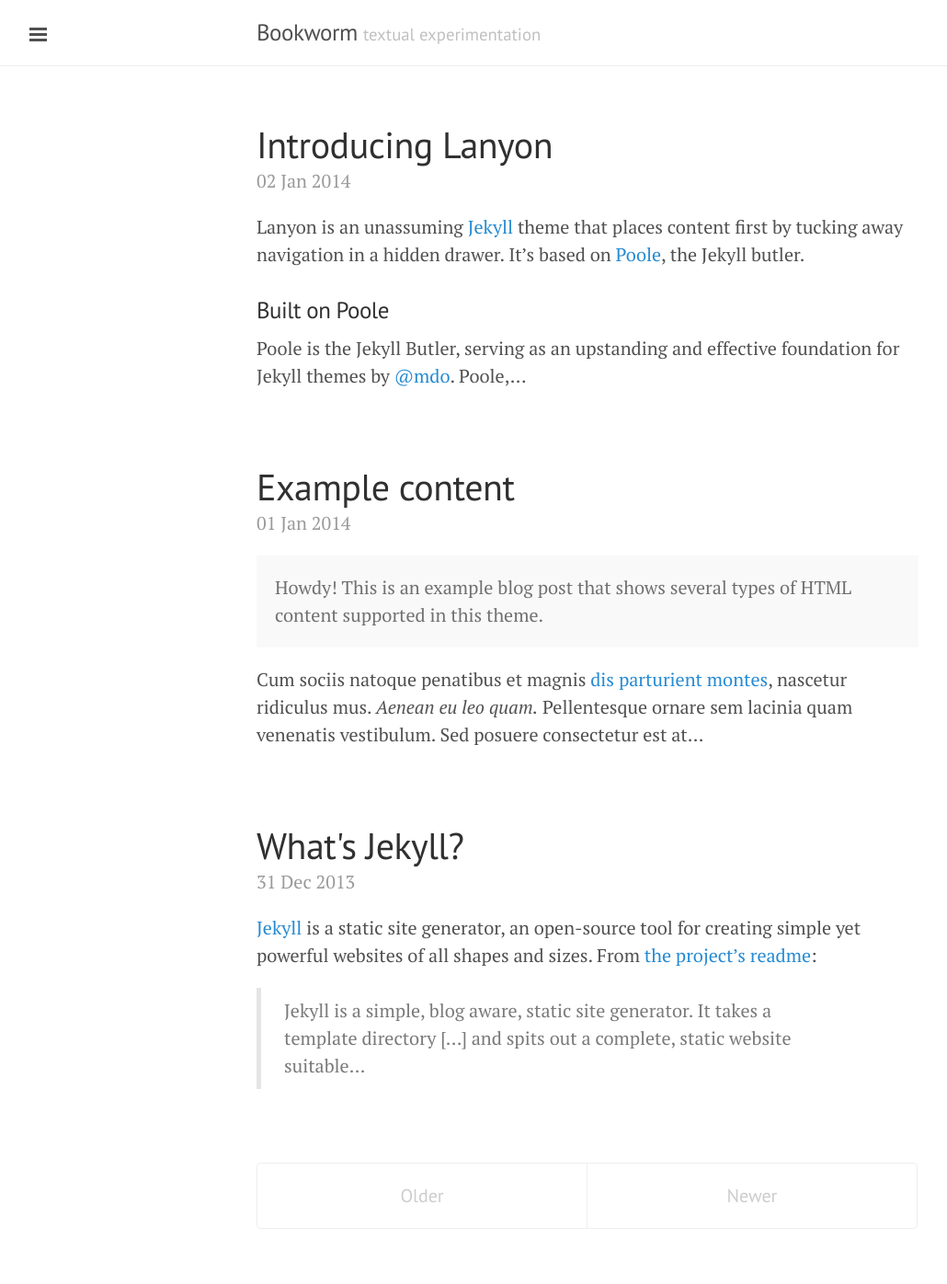
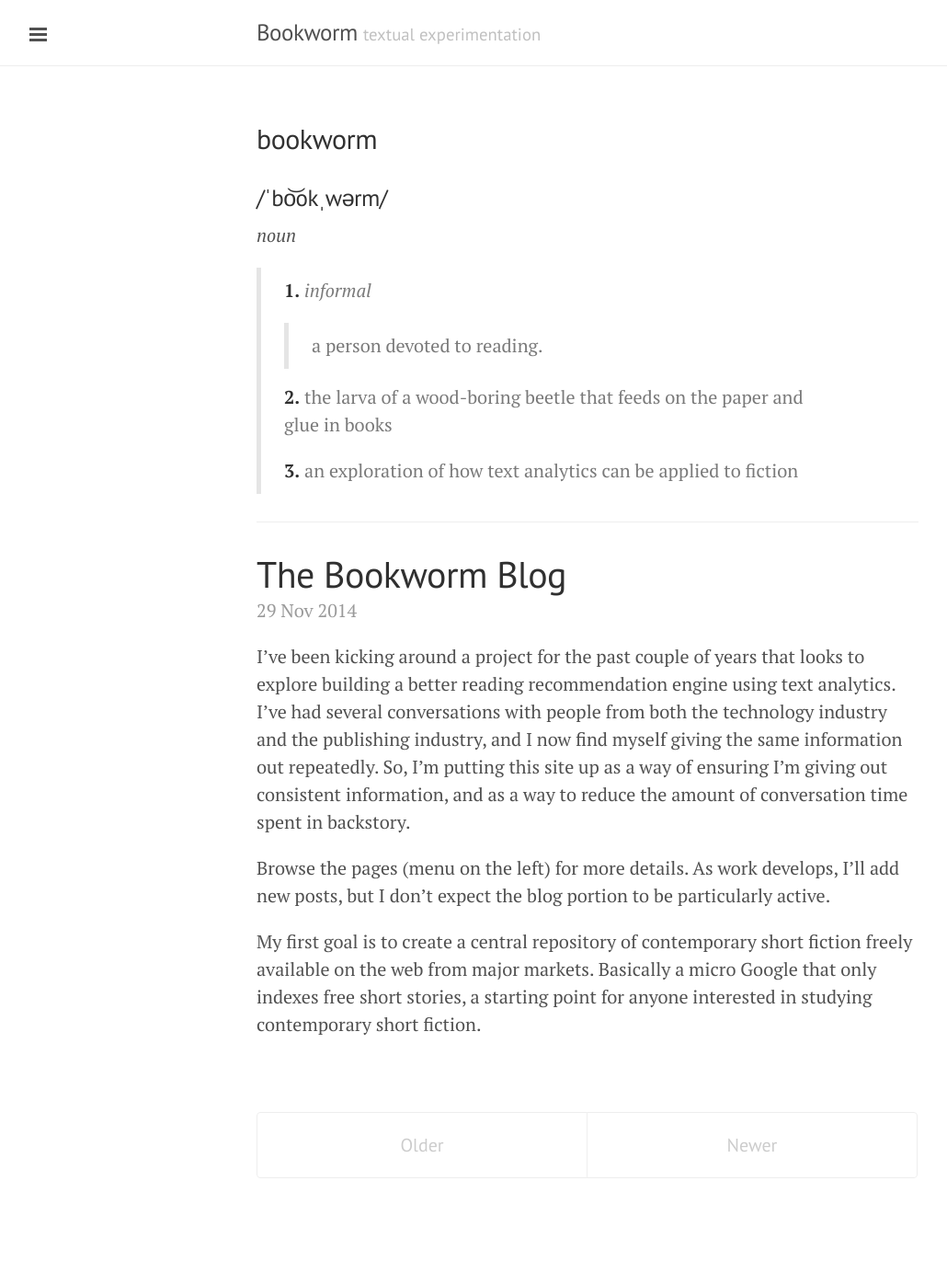
Before and after one commit to davidlday/bookworm-blog, a Jekyll site: the page built from index.html, in a window 1280 px wide. Shown: the whole page at 92% size, without its empty margins (1-1031 px from the left). Built offline with Jekyll 4.4.1, drawn with Linux system fonts in a browser that asks for light colours; Markdown is read by kramdown in place of the engine named in the settings; the list of posts is cut into pages by our own code; after the commit the page ends 1341 px from its top, so only the background shows below that.

Commit message:
Prepped for initial upload.

```diff
--- /dev/null
+++ b/_includes/bookworm.html
@@ -0,0 +1,15 @@
+<h2>bookworm</h2>
+<h3>/ˈbo͝okˌwərm/</h3>
+<p><em>noun</em></p>
+<blockquote>
+    <p><strong>1.</strong> <em>informal</em></p>
+
+    <blockquote>
+        <p>a person devoted to reading.</p>
+    </blockquote>
+
+    <p><strong>2.</strong> the larva of a wood-boring beetle that feeds on the paper and glue in books</p>
+
+    <p><strong>3.</strong> an exploration of how text analytics can be applied to fiction</p>
+</blockquote>
+<hr />
--- a/_layouts/default.html
+++ b/_layouts/default.html
@@ -3,7 +3,7 @@
 
   {% include head.html %}
 
-  <body>
+  <body class="sidebar-overlay">
 
     {% include sidebar.html %}
 
--- a/_posts/2013-12-31-whats-jekyll.md
+++ /dev/null
@@ -1,12 +0,0 @@
----
-layout: post
-title: What's Jekyll?
----
-
-[Jekyll](http://jekyllrb.com) is a static site generator, an open-source tool for creating simple yet powerful websites of all shapes and sizes. From [the project's readme](https://github.com/mojombo/jekyll/blob/master/README.markdown):
-
-  > Jekyll is a simple, blog aware, static site generator. It takes a template directory [...] and spits out a complete, static website suitable for serving with Apache or your favorite web server. This is also the engine behind GitHub Pages, which you can use to host your project’s page or blog right here from GitHub.
-
-It's an immensely useful tool and one we encourage you to use here with Hyde.
-
-Find out more by [visiting the project on GitHub](https://github.com/mojombo/jekyll).
--- a/_posts/2014-01-01-example-content.md
+++ /dev/null
@@ -1,122 +0,0 @@
----
-layout: post
-title: Example content
----
-
-
-<div class="message">
-  Howdy! This is an example blog post that shows several types of HTML content supported in this theme.
-</div>
-
-Cum sociis natoque penatibus et magnis <a href="#">dis parturient montes</a>, nascetur ridiculus mus. *Aenean eu leo quam.* Pellentesque ornare sem lacinia quam venenatis vestibulum. Sed posuere consectetur est at lobortis. Cras mattis consectetur purus sit amet fermentum.
-
-> Curabitur blandit tempus porttitor. Nullam quis risus eget urna mollis ornare vel eu leo. Nullam id dolor id nibh ultricies vehicula ut id elit.
-
-Etiam porta **sem malesuada magna** mollis euismod. Cras mattis consectetur purus sit amet fermentum. Aenean lacinia bibendum nulla sed consectetur.
-
-## Inline HTML elements
-
-HTML defines a long list of available inline tags, a complete list of which can be found on the [Mozilla Developer Network](https://developer.mozilla.org/en-US/docs/Web/HTML/Element).
-
-- **To bold text**, use `<strong>`.
-- *To italicize text*, use `<em>`.
-- Abbreviations, like <abbr title="HyperText Markup Langage">HTML</abbr> should use `<abbr>`, with an optional `title` attribute for the full phrase.
-- Citations, like <cite>&mdash; Mark otto</cite>, should use `<cite>`.
-- <del>Deleted</del> text should use `<del>` and <ins>inserted</ins> text should use `<ins>`.
-- Superscript <sup>text</sup> uses `<sup>` and subscript <sub>text</sub> uses `<sub>`.
-
-Most of these elements are styled by browsers with few modifications on our part.
-
-## Heading
-
-Vivamus sagittis lacus vel augue rutrum faucibus dolor auctor. Duis mollis, est non commodo luctus, nisi erat porttitor ligula, eget lacinia odio sem nec elit. Morbi leo risus, porta ac consectetur ac, vestibulum at eros.
-
-### Code
-
-Cum sociis natoque penatibus et magnis dis `code element` montes, nascetur ridiculus mus.
-
-{% highlight js %}
-// Example can be run directly in your JavaScript console
-
-// Create a function that takes two arguments and returns the sum of those arguments
-var adder = new Function("a", "b", "return a + b");
-
-// Call the function
-adder(2, 6);
-// > 8
-{% endhighlight %}
-
-Aenean lacinia bibendum nulla sed consectetur. Etiam porta sem malesuada magna mollis euismod. Fusce dapibus, tellus ac cursus commodo, tortor mauris condimentum nibh, ut fermentum massa.
-
-### Lists
-
-Cum sociis natoque penatibus et magnis dis parturient montes, nascetur ridiculus mus. Aenean lacinia bibendum nulla sed consectetur. Etiam porta sem malesuada magna mollis euismod. Fusce dapibus, tellus ac cursus commodo, tortor mauris condimentum nibh, ut fermentum massa justo sit amet risus.
-
-* Praesent commodo cursus magna, vel scelerisque nisl consectetur et.
-* Donec id elit non mi porta gravida at eget metus.
-* Nulla vitae elit libero, a pharetra augue.
-
-Donec ullamcorper nulla non metus auctor fringilla. Nulla vitae elit libero, a pharetra augue.
-
-1. Vestibulum id ligula porta felis euismod semper.
-2. Cum sociis natoque penatibus et magnis dis parturient montes, nascetur ridiculus mus.
-3. Maecenas sed diam eget risus varius blandit sit amet non magna.
-
-Cras mattis consectetur purus sit amet fermentum. Sed posuere consectetur est at lobortis.
-
-<dl>
-  <dt>HyperText Markup Language (HTML)</dt>
-  <dd>The language used to describe and define the content of a Web page</dd>
-
-  <dt>Cascading Style Sheets (CSS)</dt>
-  <dd>Used to describe the appearance of Web content</dd>
-
-  <dt>JavaScript (JS)</dt>
-  <dd>The programming language used to build advanced Web sites and applications</dd>
-</dl>
-
-Integer posuere erat a ante venenatis dapibus posuere velit aliquet. Morbi leo risus, porta ac consectetur ac, vestibulum at eros. Nullam quis risus eget urna mollis ornare vel eu leo.
-
-### Tables
-
-Aenean lacinia bibendum nulla sed consectetur. Lorem ipsum dolor sit amet, consectetur adipiscing elit.
-
-<table>
-  <thead>
-    <tr>
-      <th>Name</th>
-      <th>Upvotes</th>
-      <th>Downvotes</th>
-    </tr>
-  </thead>
-  <tfoot>
-    <tr>
-      <td>Totals</td>
-      <td>21</td>
-      <td>23</td>
-    </tr>
-  </tfoot>
-  <tbody>
-    <tr>
-      <td>Alice</td>
-      <td>10</td>
-      <td>11</td>
-    </tr>
-    <tr>
-      <td>Bob</td>
-      <td>4</td>
-      <td>3</td>
-    </tr>
-    <tr>
-      <td>Charlie</td>
-      <td>7</td>
-      <td>9</td>
-    </tr>
-  </tbody>
-</table>
-
-Nullam id dolor id nibh ultricies vehicula ut id elit. Sed posuere consectetur est at lobortis. Nullam quis risus eget urna mollis ornare vel eu leo.
-
------
-
-Want to see something else added? <a href="https://github.com/poole/poole/issues/new">Open an issue.</a>
--- a/_posts/2014-01-02-introducing-lanyon.md
+++ /dev/null
@@ -1,38 +0,0 @@
----
-layout: post
-title: Introducing Lanyon
----
-
-Lanyon is an unassuming [Jekyll](http://jekyllrb.com) theme that places content first by tucking away navigation in a hidden drawer. It's based on [Poole](http://getpoole.com), the Jekyll butler.
-
-### Built on Poole
-
-Poole is the Jekyll Butler, serving as an upstanding and effective foundation for Jekyll themes by [@mdo](https://twitter.com/mdo). Poole, and every theme built on it (like Lanyon here) includes the following:
-
-* Complete Jekyll setup included (layouts, config, [404](/404), [RSS feed](/atom.xml), posts, and [example page](/about))
-* Mobile friendly design and development
-* Easily scalable text and component sizing with `rem` units in the CSS
-* Support for a wide gamut of HTML elements
-* Related posts (time-based, because Jekyll) below each post
-* Syntax highlighting, courtesy Pygments (the Python-based code snippet highlighter)
-
-### Lanyon features
-
-In addition to the features of Poole, Lanyon adds the following:
-
-* Toggleable sliding sidebar (built with only CSS) via **☰** link in top corner
-* Sidebar includes support for textual modules and a dynamically generated navigation with active link support
-* Two orientations for content and sidebar, default (left sidebar) and [reverse](https://github.com/poole/lanyon#reverse-layout) (right sidebar), available via `<body>` classes
-* [Eight optional color schemes](https://github.com/poole/lanyon#themes), available via `<body>` classes
-
-[Head to the readme](https://github.com/poole/lanyon#readme) to learn more.
-
-### Browser support
-
-Lanyon is by preference a forward-thinking project. In addition to the latest versions of Chrome, Safari (mobile and desktop), and Firefox, it is only compatible with Internet Explorer 9 and above.
-
-### Download
-
-Lanyon is developed on and hosted with GitHub. Head to the <a href="https://github.com/poole/lanyon">GitHub repository</a> for downloads, bug reports, and features requests.
-
-Thanks!
--- /dev/null
+++ b/_posts/2014-11-29-the-bookworm-blog.md
@@ -0,0 +1,10 @@
+---
+layout: post
+title: The Bookworm Blog
+---
+
+I've been kicking around a project for the past couple of years that looks to explore building a better reading recommendation engine using text analytics. I've had several conversations with people from both the technology industry and the publishing industry, and I now find myself giving the same information out repeatedly. So, I'm putting this site up as a way of ensuring I'm giving out consistent information, and as a way to reduce the amount of conversation time spent in backstory.
+
+Browse the pages (menu on the left) for more details. As work develops, I'll add new posts, but I don't expect the blog portion to be particularly active.
+
+My first goal is to create a central repository of contemporary short fiction freely available on the web from major markets. Basically a micro Google that only indexes free short stories, a starting point for anyone interested in studying contemporary short fiction.
--- a/about.md
+++ b/about.md
@@ -1,10 +1,23 @@
 ---
 layout: page
-title: About
+title: About Bookworm
 ---
+## What's the deal?
 
-<p class="message">
-Hmmmm. Something witty, perhaps?
-</p>
+I originally posted a little something on Tubmlr about [why book review suck](http://tumblr.davidlday.com/post/30579650629/why-book-reviews-suck-and-how-we-can-fix-them). I don't really think book reviews suck, but I think there's an opportunity to more quickly and effectively connect readers with fiction they'll enjoy.
 
-I originally posted a little something on Tubmlr about how book review suck. I actually don't think book reviews suck, but I do think readers need better help in finding things they'll like to read.
+Here's what I believe:
+
+* Fiction is art
+* Art is subjective
+* Technology has greatly increased the amount of noise in the fiction industry
+  * Writing a piece of fiction requires little to no investment
+  * Submitting work for consideration also requires little to no investment
+  * Agents and editors are inundated with submissions, most of which are the written equivalent to a marketing cold call (see: [Slush Pile Hell](http://slushpilehell.tumblr.com/))
+  * Self-Publishing has taken hold, and while there is quality fiction coming out of self-published authors, the trend has also increased the amount of noise in the market place
+* The technology exists to create filters that can reduce this noise on the receiving side (agents, editors, readers)
+* Since fiction is art, and art is subjective, these filters must take into account the measurable preferences of the reader
+* It's easier to quantify what isn't art than it is to quantify what is
+* Technology can't render a verdict on a work's value, but it can prioritize the order in which a reader will consider a list of works (something like Google's [Priority Inbox](https://support.google.com/mail/answer/186531?hl=en))
+
+It's about creating a recommendation engine that's based on the individual, not on crowds. Sites like Amazon, Goodreads ([also Amazon](http://www.publishersweekly.com/pw/by-topic/digital/retailing/article/56575-amazon-buys-goodreads.html)), Shelfari ([also Amazon](http://techcrunch.com/2008/08/25/amazon-aquires-shelfari-moves-to-corner-social-book-space/)), and all the other booksellers that have recommendation engines on their site derive recommendations by comparing what you've read to what other people have read. No one is analyzing the actual text, or if they are, they're not talking about it.
--- /dev/null
+++ b/about_me.md
@@ -0,0 +1,18 @@
+---
+layout: page
+title: About Me
+---
+
+## Who's involved?
+
+It's a short list.
+
+* [David L. Day](http://www.davidlday.com) - I have roughly four jobs:
+  * Husband to a wonderful woman
+  * Father to two energetic boys
+  * Writer (see my [main site](http://www.davidlday.com) for more info)
+  * Technology architect at a major insurance company
+
+My day job is as the database and business intelligence technology area leader. You can visit my [LinkedIn profile](https://www.linkedin.com/in/dday376) to find out a little more about my technology work, although I haven't updated it since taking the technology architect role.
+
+I've had a lot of offline conversations since that original post with folks in both the technology and publishing industry to learn more about possibilities, needs, and interests.
--- a/ethics.md
+++ b/ethics.md
@@ -1,19 +1,17 @@
 ---
 layout: page
-title: Statement of Ethics
+title: Code of Ethics
 ---
 
-<p class="message">
-This experiment is about changing things for the better. It's about building community, solidifying efforts, and strengthening the control publishers, editors, agents, and writers have over our industry.
-</p>
+*noun*
+> **1.** a standard of morals by which a group makes decisions about what is right or wrong.
 
-# What I promise:
+## What I promise:
 
-* Obey all robots.txt rules and any rules embedded in \<meta\> tags
-* Keep a level playing field and ensure all participants are treated equally
-* Minimize use of resources on analyzed sites
-* Every site crawled may opt out at any time
-
-# What I think, but can't promise yet:
-
-* Every site crawled will be asked permission before being crawled
+* I will only scrape content that is publicly available
+* I will obey all robots.txt rules and any rules embedded in \<meta\> tags
+* I will treat all participants equally
+* I will minimize use of resources on analyzed sites
+* I will exclude any site at the request of the site owner
+* I will never repost or republish content as I'm only interested in the analysis
+* I will keep a current list of all metrics used in analyzing content
--- a/index.html
+++ b/index.html
@@ -2,6 +2,8 @@
 layout: default
 title: Home
 ---
+
+{% include bookworm.html %}
 
 <div class="posts">
   {% for post in paginator.posts %}
@@ -14,7 +16,7 @@
 
     <span class="post-date">{{ post.date | date_to_string }}</span>
 
-    {{ post.content | truncatewords: 50 }}
+    {{ post.content }}
   </div>
   {% endfor %}
 </div>
--- /dev/null
+++ b/metrics.md
@@ -0,0 +1,21 @@
+---
+layout: page
+title: Measuring Fiction
+---
+
+Here's a list of ways we can measure a work of fiction. Maybe they don't all apply, and maybe not in all situations, but it's starting point.
+
+* The Basics
+  * Spelling
+  * Grammar
+  * Syllable Count
+  * Word Count
+  * Sentence Count
+  * Paragraph Count
+* Readability Tests (in no particular order)
+  * [Flesch Kinkaid Grade Level](http://en.wikipedia.org/wiki/Flesch%E2%80%93Kincaid_Grade_Level#Flesch.E2.80.93Kincaid_Grade_Level)
+  * [Flesch Reading Ease](http://en.wikipedia.org/wiki/Flesch%E2%80%93Kincaid_readability_test#Flesch_Reading_Ease)
+  * [Coleman-Liau Index](http://en.wikipedia.org/wiki/Coleman-Liau_Index)
+  * [Gunning-Fog Index](http://en.wikipedia.org/wiki/Gunning-Fog_Index)
+  * [Automated Readability Index](http://en.wikipedia.org/wiki/Automated_Readability_Index)
+  * [Simple Measure of Gobbledygook](http://en.wikipedia.org/wiki/SMOG)
```
Also changed, not shown: _includes/bookworm.md (added, +11 -0 lines), etceteras.md (added, +22 -0 lines).
